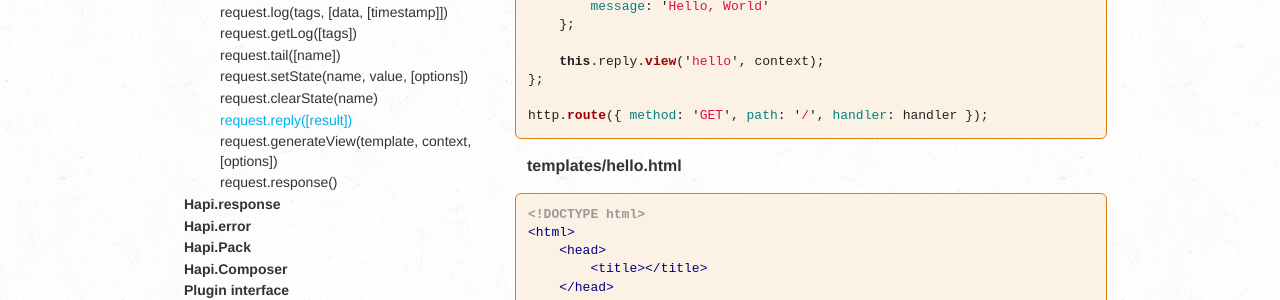
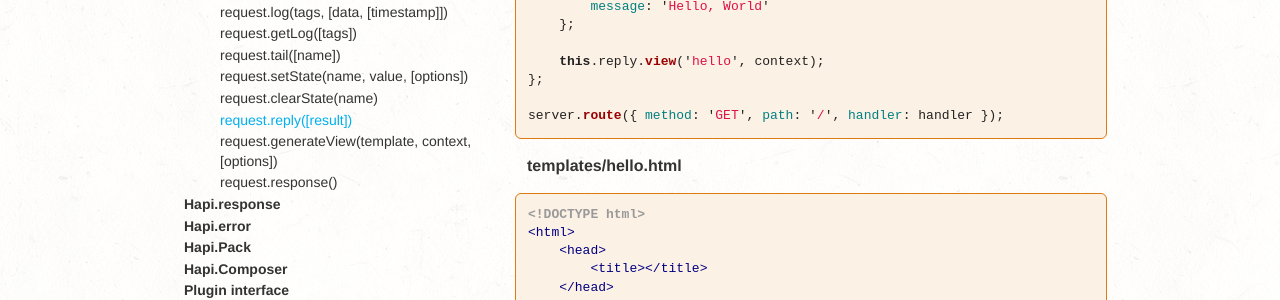
Before and after one commit to z0mt3c/spumko.github.com, a Jekyll site: the page built from _posts/2013-03-22-api.md, in a window 1280 px wide and 900 px high, scrolled down 44663 px. Shown: the part 152-452 px from the top of the window. Built offline with Jekyll 4.4.1, drawn with Linux system fonts in a browser that asks for light colours; Markdown is read by kramdown in place of the engine named in the settings.

Commit message:
change http.route to server.route in code samples

````diff
--- a/_posts/2013-03-22-api.md
+++ b/_posts/2013-03-22-api.md
@@ -1579,7 +1579,7 @@
     this.reply.view('hello', context);
 };
 
-http.route({ method: 'GET', path: '/', handler: handler });
+server.route({ method: 'GET', path: '/', handler: handler });
 ```
 
 **templates/hello.html**
@@ -1964,8 +1964,8 @@
     }
 };
 
-http.route({ method: 'GET', path: '/1/{path*}', handler: handler1 });
-http.route({ method: 'GET', path: '/2/{path*}', handler: handler2 });
+server.route({ method: 'GET', path: '/1/{path*}', handler: handler1 });
+server.route({ method: 'GET', path: '/2/{path*}', handler: handler2 });
 ```
 
 #### `Redirection`
````
